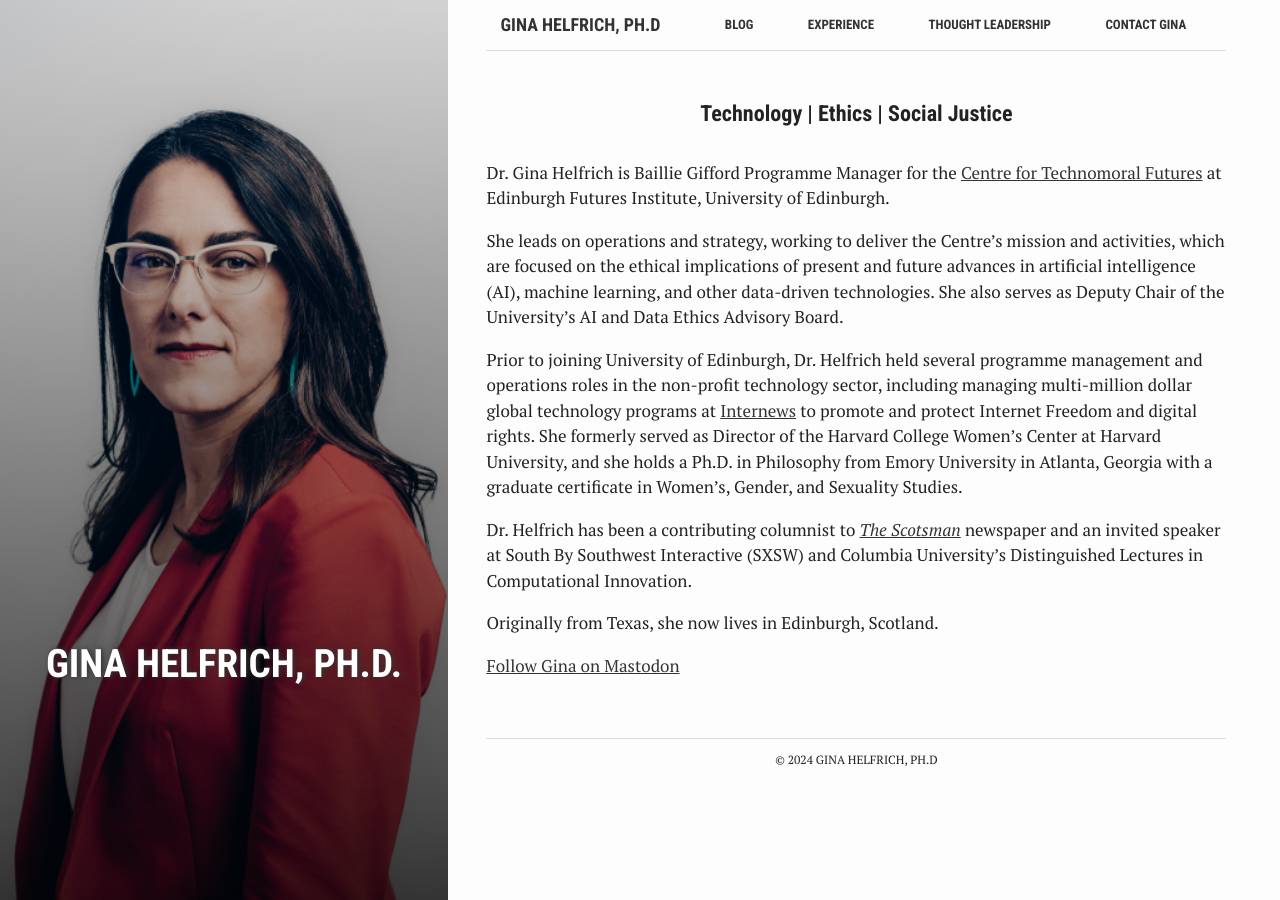
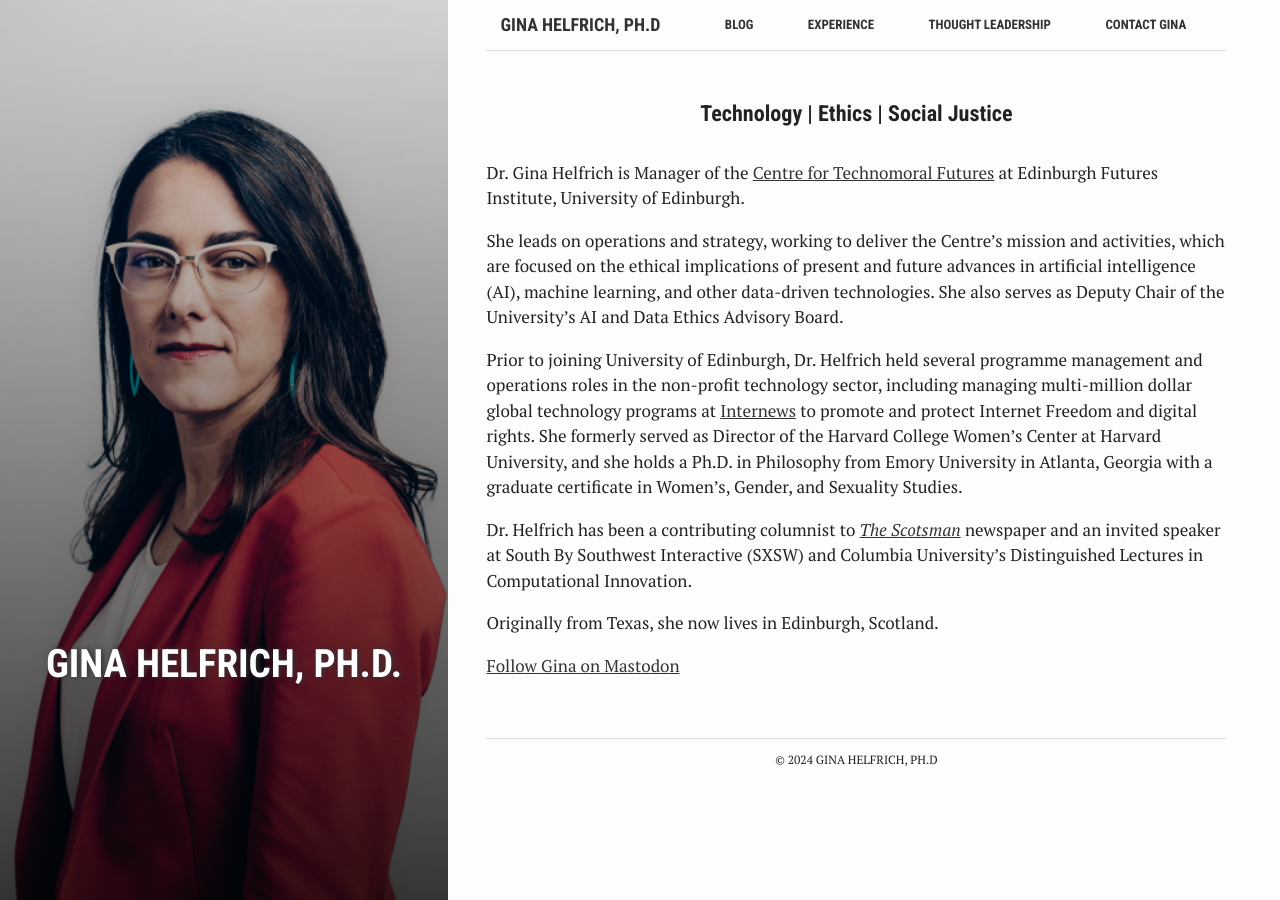
Before and after one commit to Dr-G/Dr-G.github.io, a Jekyll site: the page built from index.md, in a window 1280 px wide. Built offline with Jekyll 4.4.1, drawn with Linux system fonts in a browser that asks for light colours.

Commit message:
Update index.md
update job title

```diff
--- a/index.md
+++ b/index.md
@@ -10,7 +10,7 @@ crawlertitle: "Gina Helfrich, Ph.D. | About"
 
 <h4 align="center">Technology | Ethics | Social Justice</h4>
 
-Dr. Gina Helfrich is Baillie Gifford Programme Manager for the [Centre for Technomoral Futures](https://technomoralfutures.uk) at Edinburgh Futures Institute, University of Edinburgh.
+Dr. Gina Helfrich is Manager of the [Centre for Technomoral Futures](https://technomoralfutures.uk) at Edinburgh Futures Institute, University of Edinburgh.
 
 She leads on operations and strategy, working to deliver the Centre's mission and activities, which are focused on the ethical implications of present and future advances in artificial intelligence (AI), machine learning, and other data-driven technologies. She also serves as Deputy Chair of the University's AI and Data Ethics Advisory Board.
 
```
